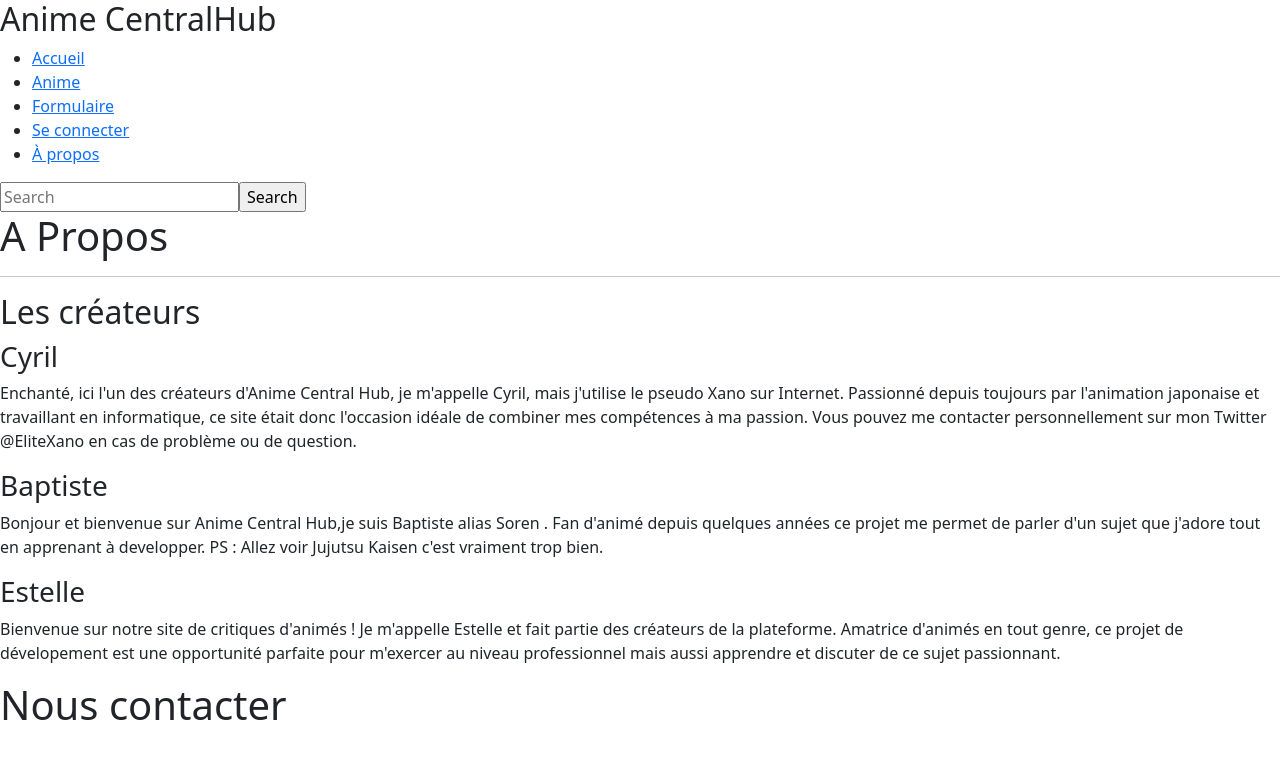
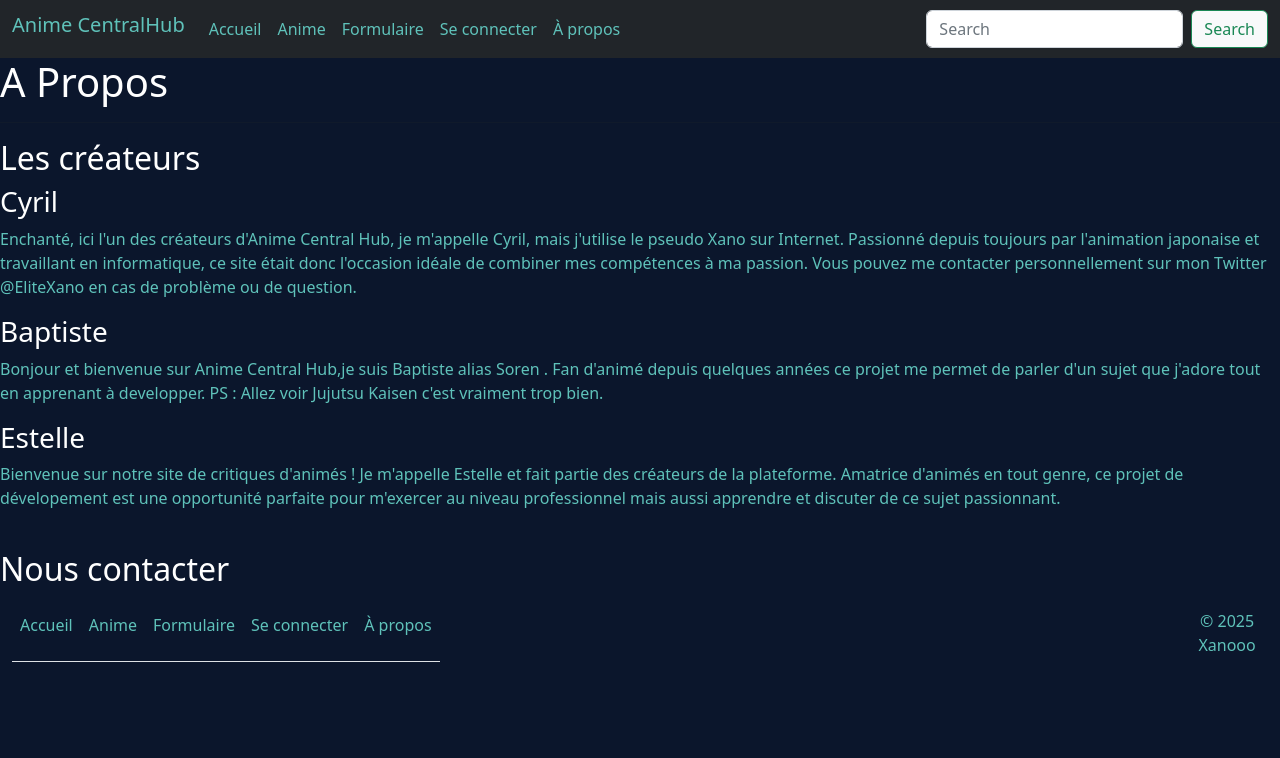
Before and after one commit to Xanooo/ReactApp, a React (Vite) app: page /about in a window 1280 px wide. Shown: the top 758 px of the page. Built offline with nearby package versions, Linux system fonts and the light colour scheme.

Commit message:
Mise à jour du CSS et ajout de textes.

```diff
--- /dev/null
+++ b/src/App.css
@@ -0,0 +1,28 @@
+#root{
+    background-color: #0B162C;
+    margin: 0;
+    padding: 0;
+    height: 100vh;
+    width: 100vw;
+}
+
+
+h1{
+    color: white;
+}
+
+h2{
+    color: white;
+}
+
+h3{
+    color: white;
+}
+
+p{
+    color: #5FC2BA ;
+}
+
+label{
+    color: white;
+}
--- a/src/App.tsx
+++ b/src/App.tsx
@@ -4,7 +4,7 @@
 import Anime from "./components/Anime/Anime";
 import Form from "./components/Form/Form";
 import Connect from "./components/Connect/Connect";
-
+import "./App.css";
 import Footer from "./components/Footer/Footer";
 
 function App() {
--- a/src/components/Footer/Footer.tsx
+++ b/src/components/Footer/Footer.tsx
@@ -1,8 +1,48 @@
+import { Link } from "react-router-dom";
+import "./Footer.css";
+
 function Footer() {
-  const link = ["./assets/github.png", "./assets/discord.png"];
+  const items = [
+    { label: "Accueil", path: "/" },
+    { label: "Anime", path: "/anime" },
+    { label: "Formulaire", path: "/formulaire" },
+    { label: "Se connecter", path: "/seconnecter" },
+    { label: "À propos", path: "/about" },
+  ];
   return (
-    <footer>
-      <h1>Nous contacter</h1>
+    <footer className="py-3 my-4">
+      <h2>Nous contacter</h2>
+      <nav className="navbar navbar-expand-lg navbar-light ">
+        <div className="container-fluid">
+          <button
+            className="navbar-toggler"
+            type="button"
+            data-bs-toggle="collapse"
+            data-bs-target="#navbarNav"
+            aria-controls="navbarNav"
+            aria-expanded="false"
+            aria-label="Toggle navigation"
+          >
+            <span className="navbar-toggler-icon"></span>
+          </button>
+
+          <div className="collapse navbar-collapse" id="navbarNav">
+            <ul className="nav justify-content-center border-bottom pb-3 mb-3">
+              {items.map((item) => (
+                <li key={item.path}>
+                  <Link
+                    className="nav-link px-2 text-body-secondary"
+                    to={item.path}
+                  >
+                    {item.label}
+                  </Link>
+                </li>
+              ))}
+            </ul>
+          </div>
+        </div>
+        <p className="text-center text-body-secondary">© 2025 Xanooo</p>
+      </nav>
     </footer>
   );
 }
--- /dev/null
+++ b/src/components/Navbar/Navbar.css
@@ -0,0 +1,9 @@
+.navbar-brand{
+    color: #5FC2BA !important;
+}
+
+
+.navbar .nav-link {
+    color: #5FC2BA !important;
+    transition: color 0.3s ease;
+  }
--- a/src/components/Navbar/Navbar.tsx
+++ b/src/components/Navbar/Navbar.tsx
@@ -1,4 +1,5 @@
 import { Link } from "react-router-dom";
+import "./Navbar.css";
 
 function Navbar() {
   const items = [
@@ -10,19 +11,46 @@
   ];
 
   return (
-    <nav>
-      <h2>Anime CentralHub</h2>
-      <ul>
+    <nav className="navbar navbar-expand-lg navbar-light bg-dark">
+      <div className="container-fluid">
+        <h2 className="navbar-brand">Anime CentralHub</h2>
+
+        <button
+          className="navbar-toggler"
+          type="button"
+          data-bs-toggle="collapse"
+          data-bs-target="#navbarNav"
+          aria-controls="navbarNav"
+          aria-expanded="false"
+          aria-label="Toggle navigation"
+        >
+          <span className="navbar-toggler-icon"></span>
+        </button>
+
+        <div className="collapse navbar-collapse" id="navbarNav">
+          <ul className="navbar-nav me-auto mb-2 mb-lg-0">
             {items.map((item) => (
               <li key={item.path}>
-            <Link to={item.path}>{item.label}</Link>
+                <Link className="nav-link" to={item.path}>
+                  {item.label}
+                </Link>
               </li>
             ))}
           </ul>
-      <form>
-        <input type="search" placeholder="Search" />
-        <input type="button" value="Search" />
+
+          <form className="d-flex">
+            <input
+              className="form-control me-2"
+              type="search"
+              placeholder="Search"
+              aria-label="Search"
+            />
+            <button className="btn btn-outline-success bg-light" type="submit">
+              Search
+            </button>
           </form>
+        </div>
+      </div>
     </nav>
   );
 }
```
Also changed, not shown: src/components/Footer/Footer.css (added). Lines whose indentation alone changed are shown as unchanged.
